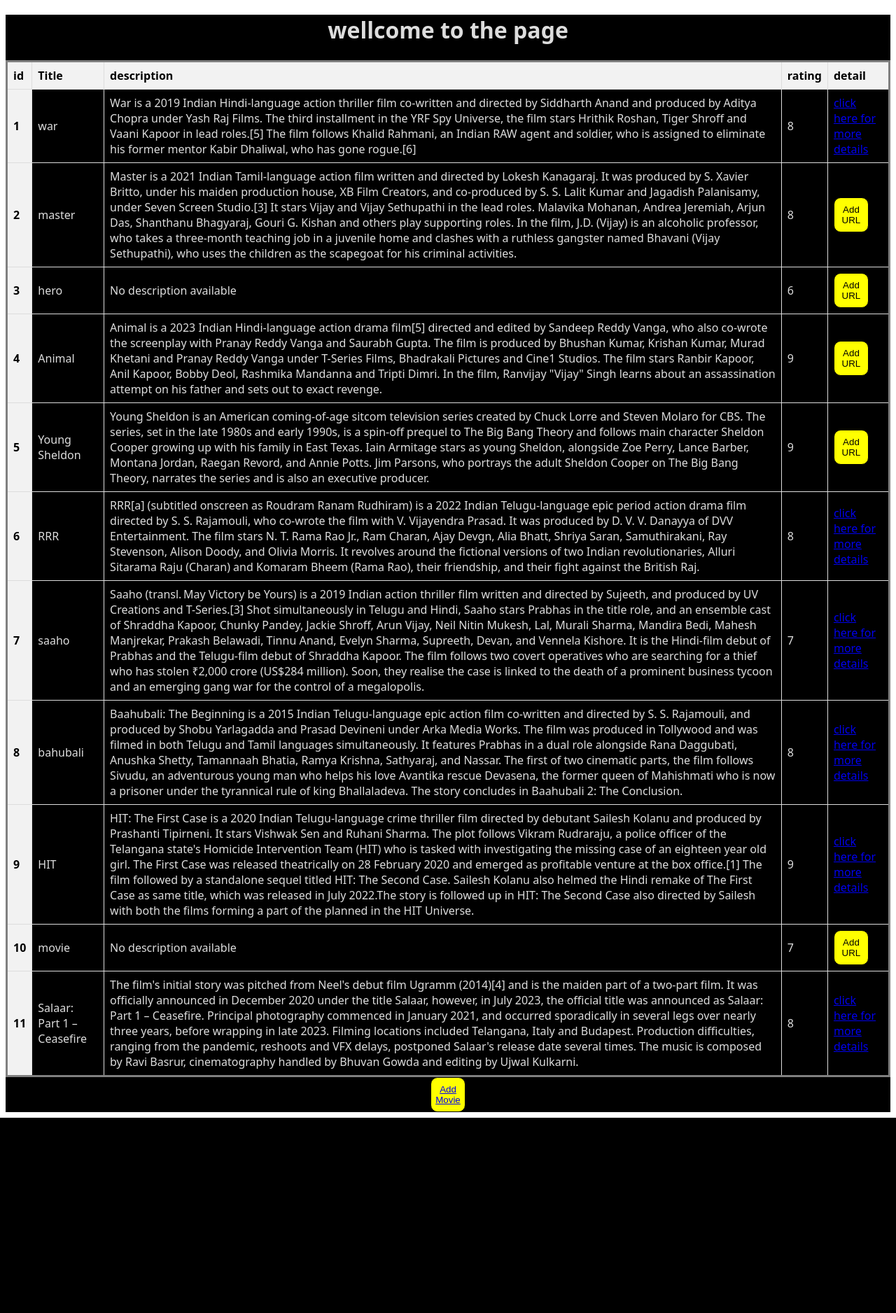
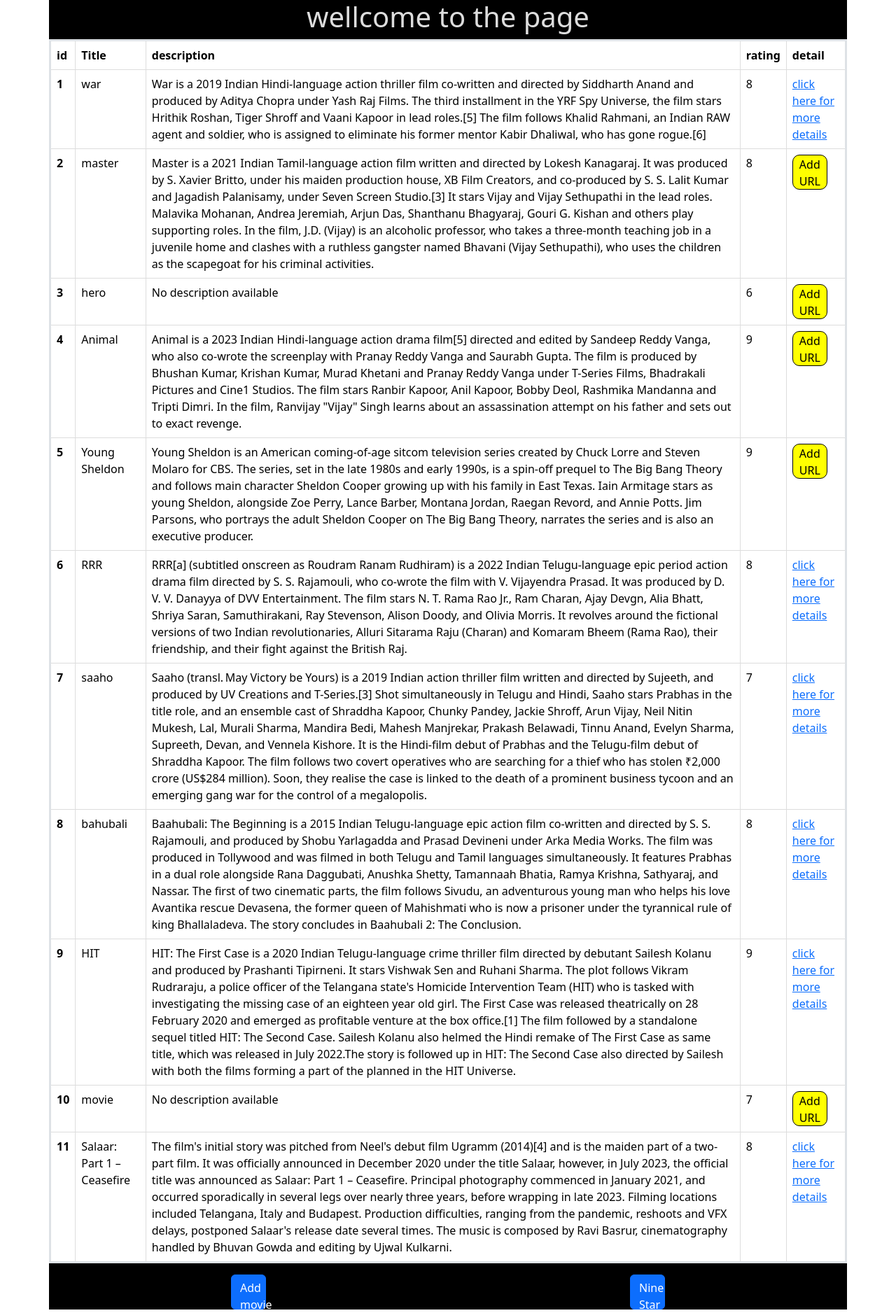
Before and after one commit to Siva-teja11/IMDB_CLONE, a Django app: page / in a window 1280 px wide. Shown: the whole page at 70% size. Before the commit the page ends 1597 px from the top, so only its background shows below. Run offline with Django 4.2, Linux system fonts and the light colour scheme; a user stored in the database is signed in; data comes from the database, SQL or seed files in the repository; both versions use the stored data as it was after the commit.

Commit message:
first commit

```diff
--- a/movies/templates/high_rated_movies.html
+++ b/movies/templates/high_rated_movies.html
@@ -42,6 +42,7 @@
     </style>
   </head>
  <body>
+  <div class="container">
       {% if rating%}
       <div class="container">
         <h1 style = "text-align: center;">wellcome to the page</h1>
@@ -84,6 +85,6 @@
 
 
     </div>
-
+  </div>
  </body>
 </html>
--- a/movies/templates/index.html
+++ b/movies/templates/index.html
@@ -5,6 +5,7 @@
 
     <meta charset="utf-8">
     <title>IMDb rating</title>
+    <link href="https://cdn.jsdelivr.net/npm/bootstrap@5.3.2/dist/css/bootstrap.min.css" rel="stylesheet" integrity="sha384-T3c6CoIi6uLrA9TneNEoa7RxnatzjcDSCmG1MXxSR1GAsXEV/Dwwykc2MPK8M2HN" crossorigin="anonymous">
     <style>
         table {
             width: 100%;
@@ -46,11 +47,13 @@
         .center-container{
             text-align: center;
         }
+
     </style>
 
   </head>
   <body>
     <div class="container">
+      <div class="row">
         <h1 style = "text-align: center;">wellcome to the page</h1>
 
         <table class="table" style="text-align: center; border-style: solid;">
@@ -84,12 +87,27 @@
             </tbody>
             {% endfor %}
           </table>
-          <div class="center-container">
-          <button class="center-button"><a href="{% url 'add_movie' %}">Add Movie</a></button>
 
-        </div>
+<div class="container">
+  <!-- Buttons -->
+  <div class="row center-buttons">
+    <div class="col-md-6">
+      <a href="{% url 'add_movie' %}" class="d-block text-center">
+        <button class="btn btn-primary">Add movie</button>
+      </a>
     </div>
+    <div class="col-md-6">
+      <a href="{% url 'ninestar' %}" class="d-block text-center">
+        <button class="btn btn-primary">Nine Star</button>
+      </a>
+      </div>
+      </div>
+    </div>
+  </div>
+</div>
 
+<!-- Bootstrap JS (Optional: if needed) -->
+<script src="https://cdn.jsdelivr.net/npm/bootstrap@5.3.0-alpha1/dist/js/bootstrap.bundle.min.js"></script>
 
 
   </body>
```
Also changed, not shown: db.sqlite3, movies/templates/add_movie.html (indentation only).
